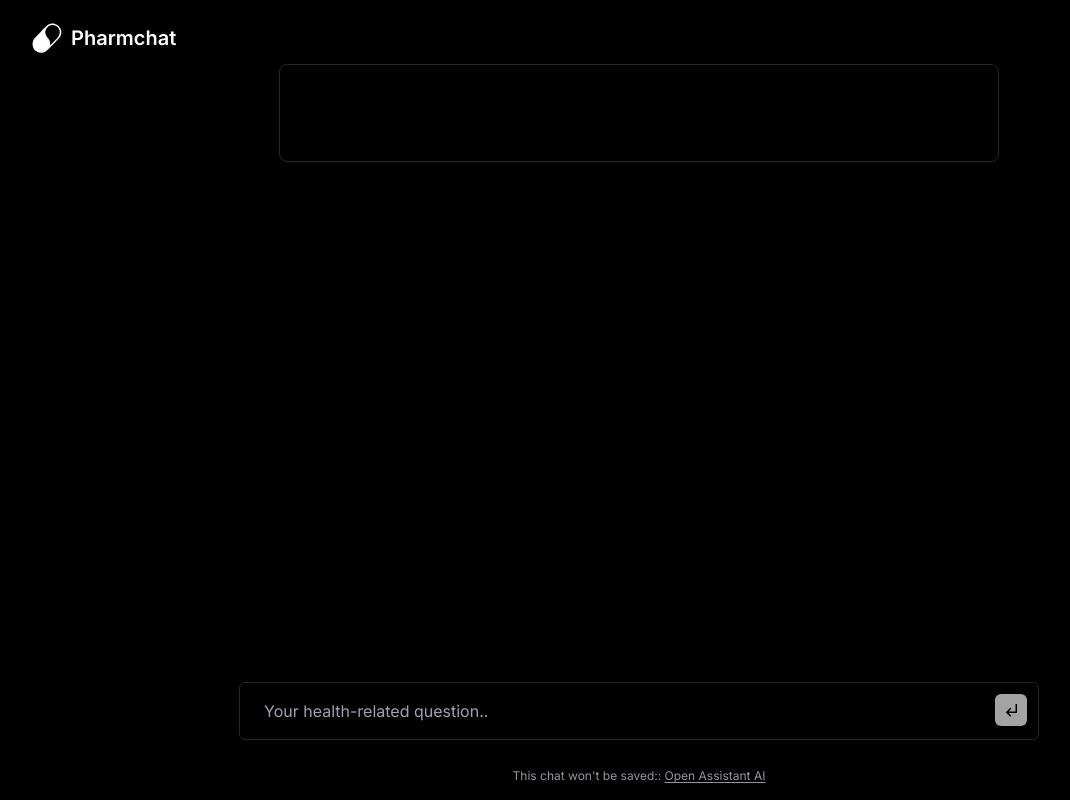
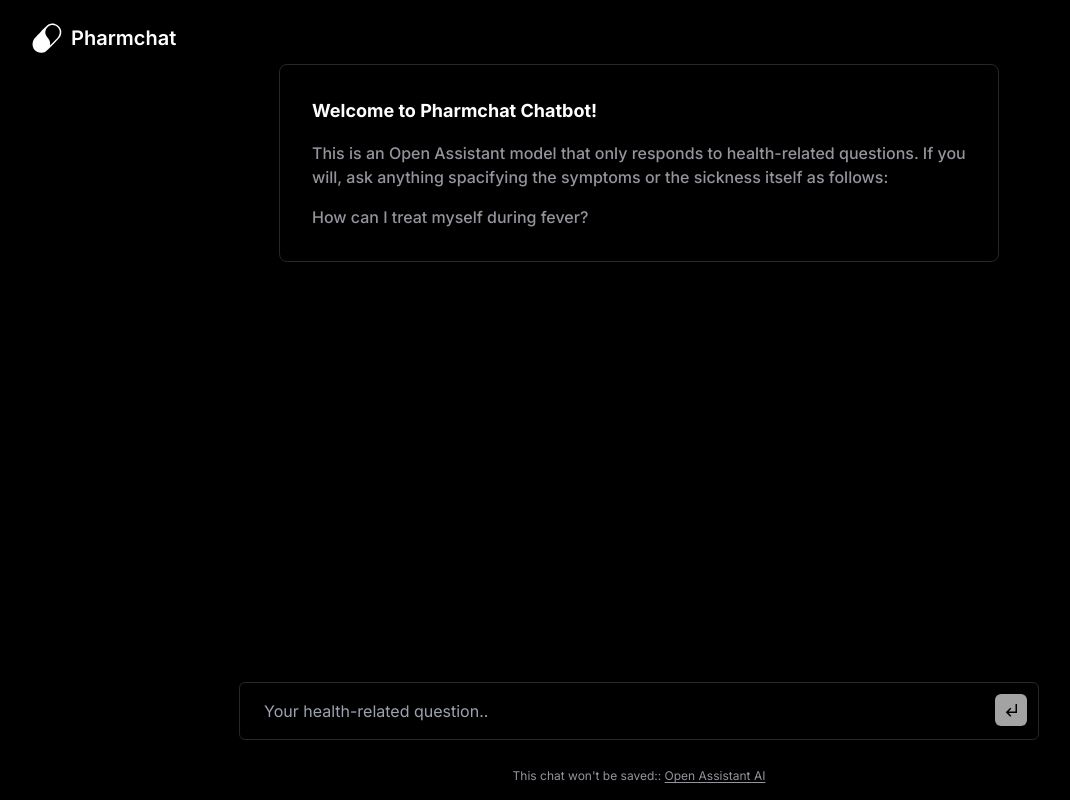
Before and after one commit to Yevhenbk/pharmchat, a Next.js app: page /askai in a window 1280 px wide. Shown: the whole page, without its empty margins (1-1071 px from the left). Built offline with nearby package versions, Linux system fonts and the light colour scheme.

Commit message:
assign props

```diff
--- a/src/app/askai/page.tsx
+++ b/src/app/askai/page.tsx
@@ -40,7 +40,10 @@
     <div className="bg-black h-[100dvh] w-full flex flex-col justify-between
     items-center">
       <LogoNav logo={logo} />
-      <ChatWindow messages={messages} />
+      <ChatWindow messages={messages} modalTitle="Welcome to Pharmchat Chatbot!"
+      modalDescription="This is an Open Assistant model that only responds to health-related
+      questions. If you will, ask anything spacifying the symptoms or the sickness itself as
+      follows:" modalResponse="How can I treat myself during fever?" />
       <form className="absolute bottom-[3rem] flex flex-row text-white
       justify-between gap-0 w-[80vw] md:w-[50rem]" onSubmit={handleHealthSubmit}>
         <Input type="text" input="chat" placeholder="Your health-related question.."
--- a/src/app/chat/[id]/page.tsx
+++ b/src/app/chat/[id]/page.tsx
@@ -36,7 +36,13 @@
     <div className="bg-black h-[100dvh] w-full flex flex-col justify-between
     items-center">
       <LogoNav logo={logo} />
-      <ChatWindow messages={messages} />
+      <ChatWindow messages={messages} modalDescription="This is a chatbot using FDA drug label API
+      to interact and provide reasonable response on the request over desired medication. In order to
+      get the information you need to provide a medication name followed by requested result."
+      modalResponse="The list of possible requested results is: purpose, keep out of reach of children,
+      warnings, questions, spl product data elements, version, dosage and administration, pregnancy or breast feeding,
+      stop use, storage and handling, do not use, package label principal display panel, active ingredient, indications
+      and usage; if not specified, returns purpose as a default property." modalTitle="Welcome to Pharmchat Chatbot!" />
       <SubmitMessage id={id} handleSubmit={getMedication} placeholder="Ex. Ibuprofen, purpose..." />
       <Caption text="Medication information from the"
       linkText="FDA drug label API" link="https://open.fda.gov/apis/" />
```
